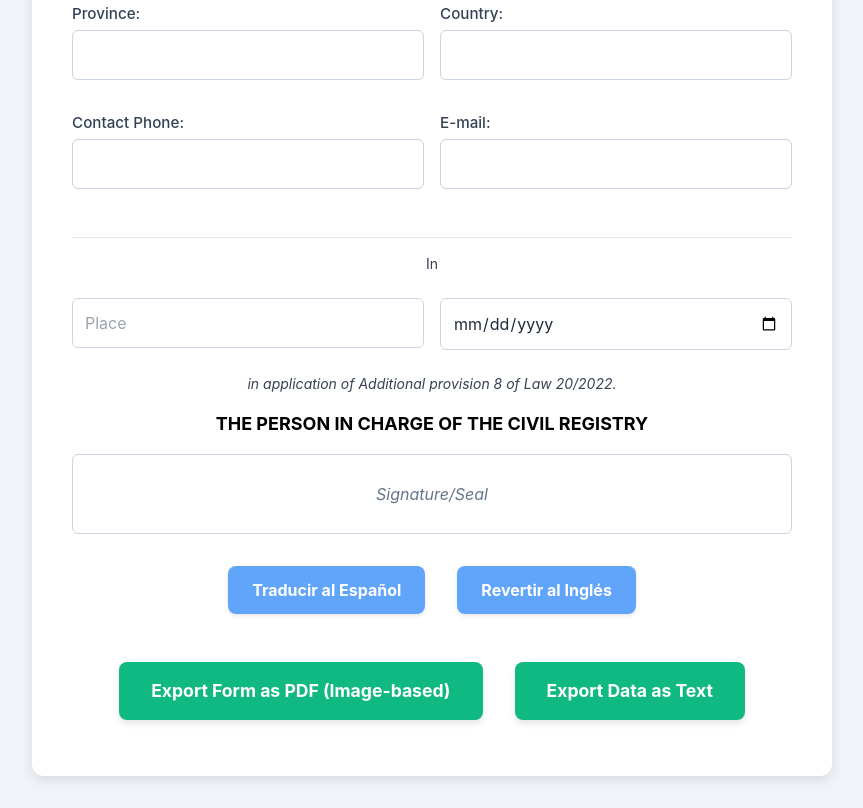
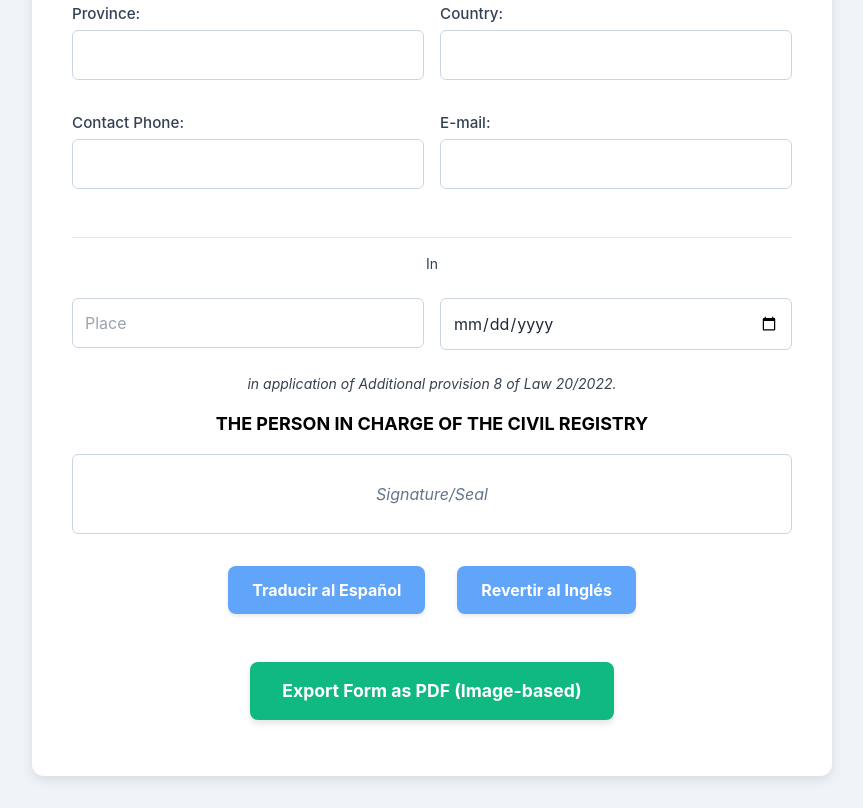
Before and after one commit to elisemontinola/anexo-v, a plain HTML site: page index.html in a window 1280 px wide. Shown: the part 907-1715 px from the top of the page, without its empty margins (208-1071 px from the left). Drawn offline with nearby package versions, Linux system fonts and the light colour scheme.

Commit message:
Update index.html

```diff
--- a/index.html
+++ b/index.html
@@ -290,7 +290,6 @@
 
         <div class="export-buttons-container">
             <button class="export-button" onclick="exportFormAsPdf()">Export Form as PDF (Image-based)</button>
-            <button class="export-button" onclick="exportFormAsText()">Export Data as Text</button>
         </div>
     </div>
 
@@ -465,72 +464,7 @@
             });
         }
 
-        function exportFormAsText() {
-            let formData = '';
-            const formContainer = document.getElementById('formContainer');
-
-            const getSpanishText = (selector) => {
-                const el = document.querySelector(selector);
-                return el && el.hasAttribute('data-es') ? el.getAttribute('data-es').trim() : '';
-            };
-
-            const getFieldLabelSpanish = (inputElement) => {
-                const inputId = inputElement.id || inputElement.name;
-                if (labelTranslations[inputId] && typeof labelTranslations[inputId] === 'string') {
-                    return labelTranslations[inputId];
-                } else {
-                    const labelEl = document.querySelector(`label[for="${inputElement.id}"]`);
-                    if (labelEl && labelEl.hasAttribute('data-es')) {
-                        return labelEl.getAttribute('data-es');
-                    } else if (inputElement.hasAttribute('data-es-placeholder')) {
-                        return inputElement.getAttribute('data-es-placeholder');
-                    }
-                }
-                return inputId || '';
-            };
-
-            // --- Header ---
-            formData += getSpanishText('h1[data-es]') + '\n';
-            formData += getSpanishText('p[data-es]:nth-of-type(2)') + '\n';
-            formData += getSpanishText('p[data-es]:nth-of-type(3)') + '\n\n';
-
-            // Main introductory text
-            formData += getSpanishText('section:nth-of-type(3) > p:nth-of-type(1)') + '\n';
-            formData += getSpanishText('section:nth-of-type(3) > p:nth-of-type(2)') + '\n\n';
-
-            // Applicant Info Section
-            formContainer.querySelectorAll('section:nth-of-type(4) .form-group').forEach(group => {
-                const input = group.querySelector('input');
-                if (input) {
-                    const label = getFieldLabelSpanish(input);
-                    formData += `${label} ${input.value}\n`;
-                }
-            });
-            formData += '\n';
-
-            // Signature block text
-            formData += getSpanishText('.signature-block > p:nth-of-type(1)') + '\n';
-            formContainer.querySelectorAll('.signature-block .form-group input').forEach(input => {
-                 if (input.id === 'signature-place') {
-                    formData += `${getFieldLabelSpanish(input)}: ${input.value}\n`;
-                } else if (input.id === 'signature-date') {
-                    formData += `${getFieldLabelSpanish(input)}: ${input.value}\n`;
-                }
-            });
-            formData += getSpanishText('.signature-block > p:nth-of-type(3)') + '\n';
-            formData += getSpanishText('.signature-block > p:nth-of-type(4)') + '\n';
-            formData += getSpanishText('.signature-box') + '\n';
-
-
-            const blob = new Blob([formData], { type: 'text/plain;charset=utf-8' });
-            const a = document.createElement('a');
-            a.href = URL.createObjectURL(blob);
-            a.download = 'Anexo_V_Datos_Formulario.txt';
-            document.body.appendChild(a);
-            a.click();
-            document.body.removeChild(a);
-            URL.revokeObjectURL(a.href);
-        }
+        // Removed exportFormAsText function as per user request
     </script>
 </body>
 </html>
```
